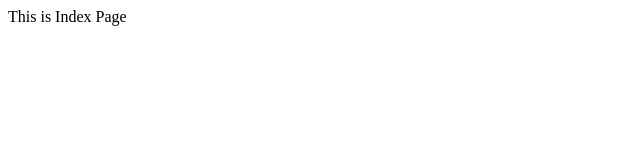
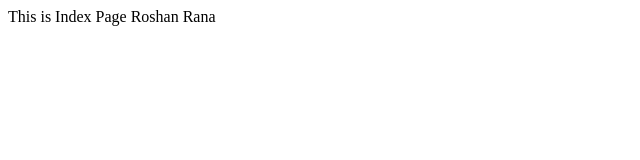
Before and after one commit to roshanrana1234/FlipCartProject, a plain HTML site: page index.html in a window 1280 px wide. Shown: the whole page, without its empty margins (0-640 px from the left). Drawn offline with Linux system fonts and the light colour scheme.

Commit message:
Added Roshan Rana name in index.html file

```diff
--- a/index.html
+++ b/index.html
@@ -6,6 +6,6 @@
     <title>Document</title>
   </head>
   <body>
-    This is Index Page
+    This is Index Page Roshan Rana
   </body>
 </html>
```
